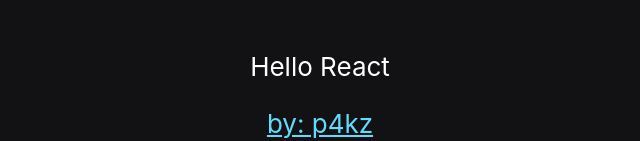
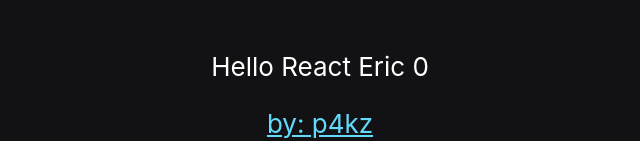
Before and after one commit to p4kz/udemy-react, a React (Create React App) app in the folder project-1/: page / in a window 1280 px wide. Shown: the part 478-619 px from the top of the page, without its empty margins (320-960 px from the left). Built offline with nearby package versions, Linux system fonts and the light colour scheme.

Commit message:
state example

```diff
--- a/project-1/src/App.js
+++ b/project-1/src/App.js
@@ -1,15 +1,35 @@
 import logo from './logo.svg';
 import './App.css';
+import { Component } from 'react';
 
-function App() {
+class App extends Component {
+  state = {
+    name: 'Eric',
+    count: 0
+  }
+
+  handlePClick = () => {
+    this.setState ({name: 'p4kz'})
+  }
+
+  handleAClick = (event) => {
+    event.preventDefault()
+    const { count } = this.state
+    this.setState ({count: count + 1})
+  }
+
+  render() {
+    const { name, count } = this.state
+
     return (
       <div className="App">
         <header className="App-header">
           <img src={logo} className="App-logo" alt="logo" />
-        <p>
-          Hello React
+          <p onClick={this.handlePClick}>
+            Hello React {name} {count}
           </p>
           <a
+            onClick={this.handleAClick}
             className="App-link"
             href="https://reactjs.org"
             target="_blank"
@@ -21,5 +41,6 @@ function App() {
       </div>
     );
   }
+}
 
 export default App;
```
Lines whose indentation alone changed are shown as unchanged.
